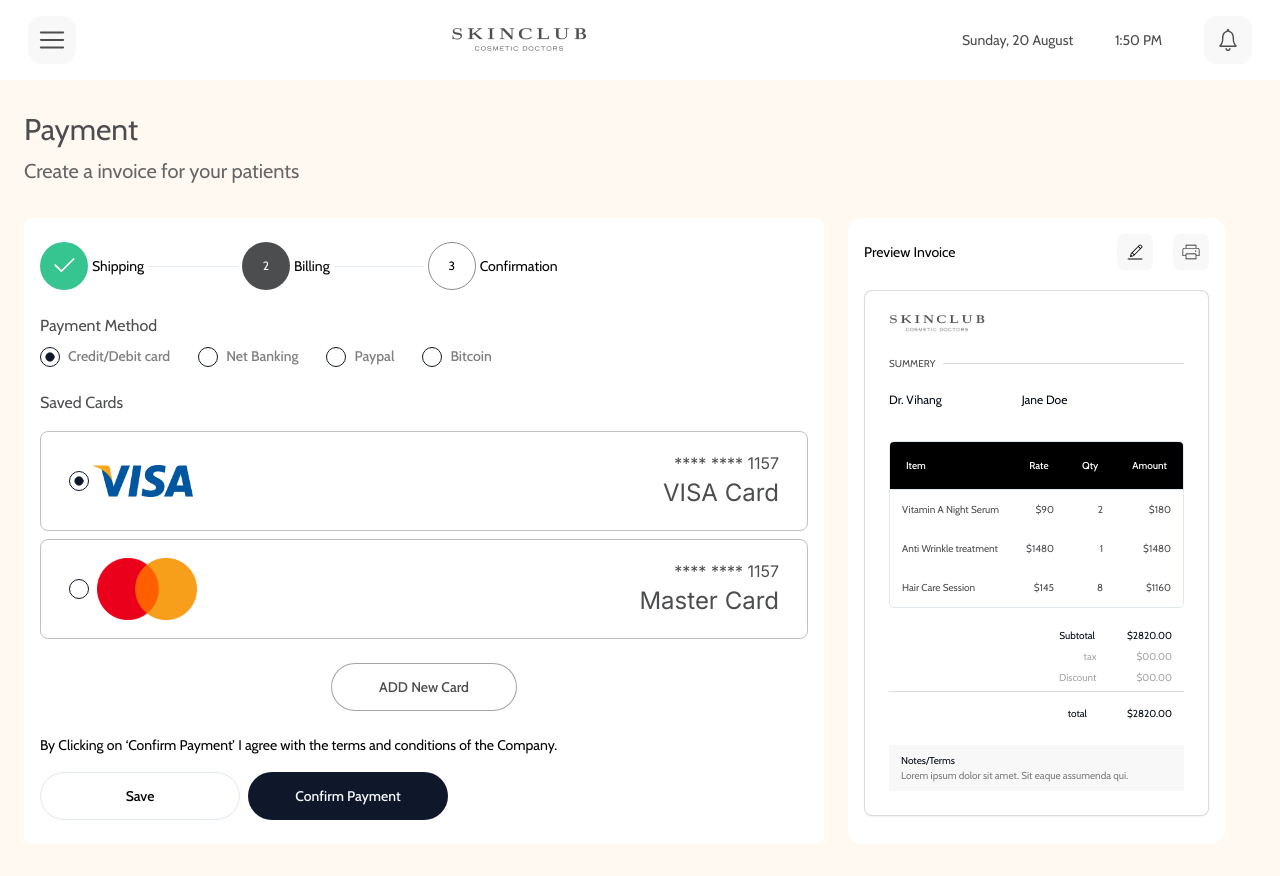
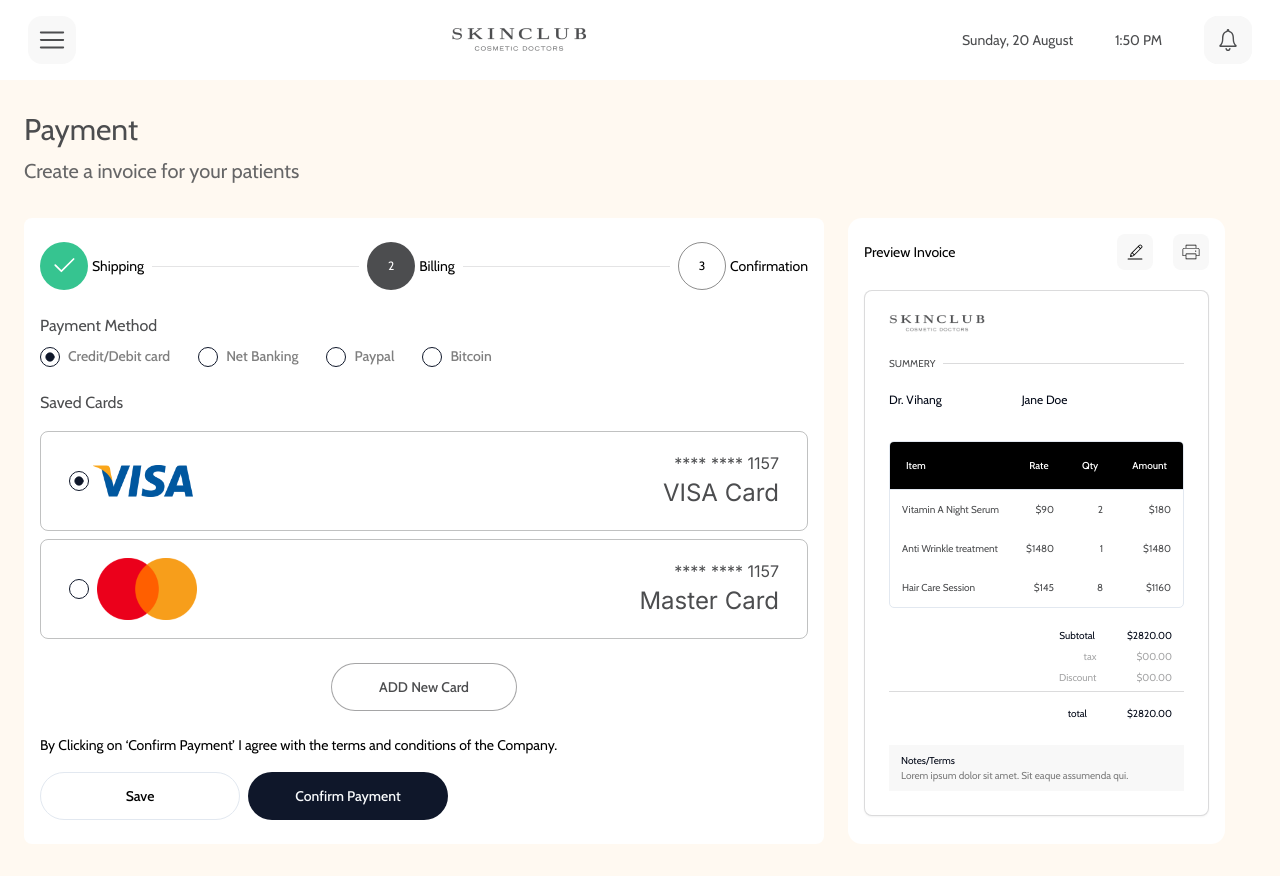
Before and after one commit to Mriganka5137/Skin-Club-7, a Next.js app: page / in a window 1280 px wide. Built offline with nearby package versions, Linux system fonts and the light colour scheme.

Commit message:
Refactor payment steps UI

```diff
--- a/components/payment/PaymentSteps.tsx
+++ b/components/payment/PaymentSteps.tsx
@@ -1,25 +1,29 @@
-import React from "react";
 import { BsCheck2 } from "react-icons/bs";
-import { Separator } from "../ui/separator";
 
 const PaymentSteps = () => {
   return (
-    <div className=" flex items-center gap-1 ">
+    <div className=" flex items-center gap-2 justify-between ">
+      {/* step 1 */}
+      <div className="flex items-center gap-1 flex-shrink-0">
         <BsCheck2 className="size-7 text-white bg-color--36C490 rounded-full p-1 flex-shrink-0 mobile:size-12 mobile:p-2.5" />
         <p className=" text-[8px] mobile:text-[14px]">Shipping</p>
-      <div className="w-[90px] border-t max-mobile:w-[20px] max-mobile:flex-shrink-0"></div>
-      {/* <Separator className="w-[90px] max-mobile:w-[20px]" /> */}
+      </div>
+      <div className="border-t-[1px] border-color--4C4D4F border-opacity-15 flex-shrink w-full"></div>
+      {/* step 2 */}
+      <div className="flex items-center gap-1 flex-shrink-0">
         <div className="size-7 bg-color--4C4D4F rounded-full text-white text-[8px] flex justify-center items-center flex-shrink-0 mobile:size-12 mobile:p-2.5 mobile:text-[12px]">
           2
         </div>
         <p className=" text-[8px] mobile:text-[14px]">Billing</p>
-      <div className="w-[90px] border-t max-mobile:w-[20px]"></div>
-
+      </div>
+      <div className="border-t-[1px] border-color--4C4D4F border-opacity-15 flex-shrink w-full"></div>
+      <div className="flex items-center gap-1 flex-shrink-0">
         <div className="size-7  rounded-full text-black text-[8px] flex justify-center items-center border border-black border-opacity-45 flex-shrink-0 mobile:size-12 mobile:p-2.5 mobile:text-[12px]">
           3
         </div>
         <p className=" text-[8px] mobile:text-[14px]">Confirmation</p>
       </div>
+    </div>
   );
 };
 
```
Lines whose indentation alone changed are shown as unchanged.
